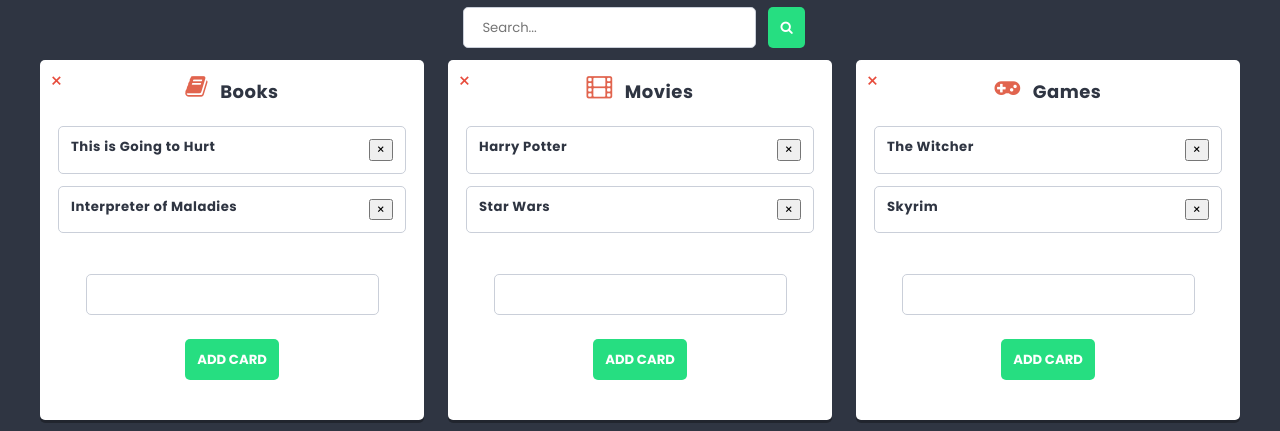
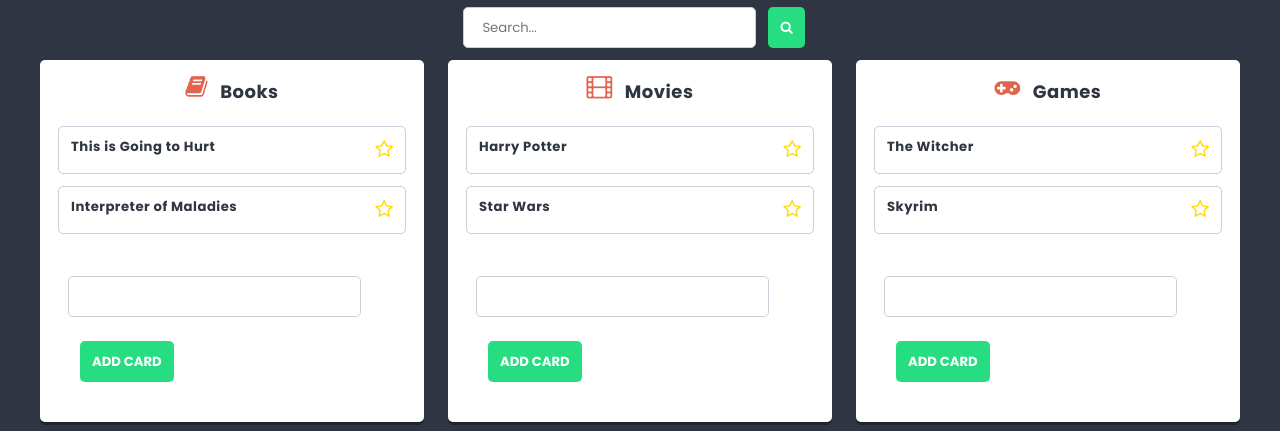
Before and after one commit to lukaszzwolak/ReactApp, a React (Create React App) app: page /list/1 in a window 1280 px wide. Shown: the part 369-800 px from the top of the page. Built offline with nearby package versions, Linux system fonts and the light colour scheme.

Commit message:
Add favorite cards functionality

```diff
--- a/package.json
+++ b/package.json
@@ -10,6 +10,7 @@
     "@testing-library/jest-dom": "^6.6.3",
     "@testing-library/react": "^16.3.0",
     "@testing-library/user-event": "^13.5.0",
+    "clsx": "^2.1.1",
     "font-awesome": "^4.7.0",
     "react": "^19.1.0",
     "react-dom": "^19.1.0",
--- a/src/components/fColumn/Column.js
+++ b/src/components/fColumn/Column.js
@@ -20,17 +20,10 @@
                         key={card.id}
                         id={card.id}
                         title={card.title}
-                        onRemove={(cardId) => props.removeCard(cardId, props.id)}
+                        isFavorite={card.isFavorite}
                     />
                 ))}
             </ul>
-
-            <button
-                className={styles.removeButton}
-                onClick={() => props.removeColumn(props.id)}
-            >
-                ×
-            </button>
 
             <CardForm columnId={props.id} />
         </article>
--- a/src/components/iCard/Card.js
+++ b/src/components/iCard/Card.js
@@ -1,10 +1,21 @@
 import styles from './Card.module.scss';
+import clsx from 'clsx';
+import { useDispatch } from 'react-redux';
+import { toggleCardFavorite } from '../../redux/store';
 
 const Card = props => {
+    const dispatch = useDispatch();
+
+    const handleToggleFavorite = () => {
+        dispatch(toggleCardFavorite(props.id));
+    };
+
     return (
         <li className={styles.card}>
-            {props.title}
-            <button onClick={() => props.onRemove(props.id)} className={styles.removeBtn}>×</button>
+            <span>{props.title}</span>
+            <button onClick={handleToggleFavorite} className={styles.favoriteBtn}>
+                <i className={clsx('fa', props.isFavorite ? 'fa-star' : 'fa-star-o')} />
+            </button>
         </li>
     );
 };
--- a/src/components/iCard/Card.module.scss
+++ b/src/components/iCard/Card.module.scss
@@ -1,6 +1,13 @@
 @import '../../styles/settings.scss';
 
+.titleSection {
+    display: flex;
+    align-items: center;
+    gap: 10px;
+}
+
 .card {
+    list-style: none;
     position: relative;
     background: $color-light;
     border: 1px solid lighten($color-dark, 60%);
@@ -11,3 +18,12 @@
     justify-content: space-between;
     font-weight: bold;
 }
+
+.favoriteBtn {
+    background: none;
+    border: none;
+    cursor: pointer;
+    color: gold;
+    font-size: 1.2rem;
+    padding: 0;
+}
--- a/src/components/jCardForm/CardForm.module.scss
+++ b/src/components/jCardForm/CardForm.module.scss
@@ -4,6 +4,6 @@
     padding: 10px;
     display: flex;
     flex-direction: column;
-    align-items: center;
+    align-items: flex-start;
     gap: 12px;
 }
--- a/src/components/lpages/Favorite.js
+++ b/src/components/lpages/Favorite.js
@@ -1,11 +1,29 @@
 import styles from './Page.module.scss';
 import PageTitle from '../mPageTitle/PageTitle';
-
+import { useSelector } from 'react-redux';
+import { getFavoriteCards } from '../../redux/store';
+import Card from '../iCard/Card';
 
 const Favorite = () => {
+    const favoriteCards = useSelector(getFavoriteCards);
+
+    if (favoriteCards.length === 0) {
+        return (
+            <div className={styles.wrapper}>
+                <PageTitle>FAVORITE</PageTitle>
+            </div>
+        );
+    }
+
     return (
         <div className={styles.wrapper}>
             <PageTitle>Favorite</PageTitle>
+            <ul className={styles.cardsList}>
+                {favoriteCards.map(card => (
+                    <Card key={card.id} {...card} />
+                ))}
+            </ul>
+
         </div>
     );
 };
--- a/src/components/lpages/Page.module.scss
+++ b/src/components/lpages/Page.module.scss
@@ -11,3 +11,28 @@
     margin-bottom: 10px;
     color: $color-light;
 }
+
+.cardsList {
+    background-color: #ffffff;
+    padding: $base-size * 2;
+    border-radius: $radius;
+    box-shadow: 0 0 12px rgba(0, 0, 0, 0.1);
+    max-width: 400px;
+    margin: 0 auto;
+    list-style: none;
+    display: flex;
+    flex-direction: column;
+    gap: $base-size;
+    color: black;
+
+
+    .cardsList li {
+        border: 1px solid $color-light;
+        padding: $base-size;
+        border-radius: $radius;
+        background-color: $color-light;
+        display: flex;
+        justify-content: space-between;
+        align-items: center;
+    }
+}
--- a/src/redux/initialState.js
+++ b/src/redux/initialState.js
@@ -40,12 +40,12 @@
     ],
 
     cards: [
-        { id: '1', columnId: '1', title: 'This is Going to Hurt' },
-        { id: '2', columnId: '1', title: 'Interpreter of Maladies' },
-        { id: '3', columnId: '2', title: 'Harry Potter' },
-        { id: '4', columnId: '2', title: 'Star Wars' },
-        { id: '5', columnId: '3', title: 'The Witcher' },
-        { id: '6', columnId: '3', title: 'Skyrim' }
+        { id: '1', columnId: '1', title: 'This is Going to Hurt', isFavorite: false },
+        { id: '2', columnId: '1', title: 'Interpreter of Maladies', isFavorite: false },
+        { id: '3', columnId: '2', title: 'Harry Potter', isFavorite: false },
+        { id: '4', columnId: '2', title: 'Star Wars', isFavorite: false },
+        { id: '5', columnId: '3', title: 'The Witcher', isFavorite: false },
+        { id: '6', columnId: '3', title: 'Skyrim', isFavorite: false }
     ],
 
     searchString: '',
--- a/src/redux/store.js
+++ b/src/redux/store.js
@@ -11,6 +11,8 @@
 export const getColumnsByList = ({ columns }, listId) =>
     columns.filter(column => column.listId === listId);
 export const getAllLists = state => state.lists;
+export const getFavoriteCards = state =>
+    state.cards.filter(card => card.isFavorite);
 
 
 // action creators
@@ -18,6 +20,7 @@
 export const addCard = payload => ({ type: 'ADD_CARD', payload });
 export const updateSearchString = payload => ({ type: 'UPDATE_SEARCHSTRING', payload });
 export const addList = payload => ({ type: 'ADD_LIST', payload });
+export const toggleCardFavorite = payload => ({ type: 'TOGGLE_CARD_FAVORITE', payload });
 
 
 const reducer = (state = initialState, action) => {
@@ -46,6 +49,11 @@
                 lists: [...state.lists, { ...action.payload, id: shortid() }],
             };
 
+        case 'TOGGLE_CARD_FAVORITE':
+            return {
+                ...state, cards: state.cards.map(card => (card.id === action.payload) ? { ...card, isFavorite: !card.isFavorite } : card)
+            };
+
         default:
             return state;
 
```
Also changed, not shown: 1 other file (tests, documents, lock files or other folders).
